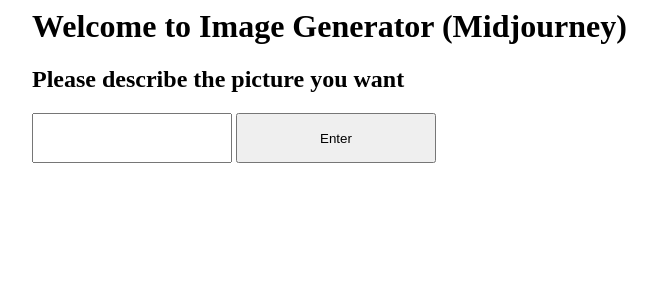
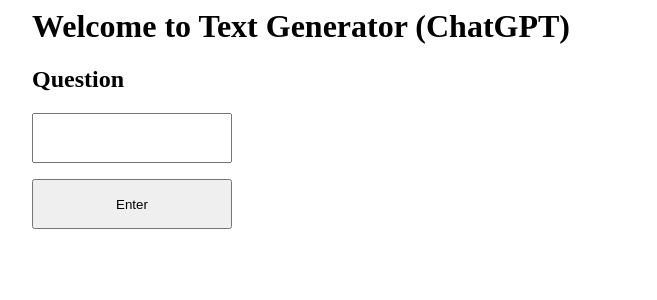
Before and after one commit to MAYIMENG/NTU-19, a Flask app: page /text_gpt in a window 1280 px wide. Shown: the top 300 px of the page, without its empty margins (292-949 px from the left). Run offline with Flask 3, Linux system fonts and the light colour scheme.

Commit message:
Update text_gpt.html

```diff
--- a/templates/text_gpt.html
+++ b/templates/text_gpt.html
@@ -6,10 +6,10 @@
 </style>
 
 <div class="container">
-<h1>Welcome to Image Generator (Midjourney)</h1>
-<form action="/image_result" method="post">
-        <h2>Please describe the picture you want </h2>
+<h1>Welcome to Text Generator (ChatGPT)</h1>
+<form action="/text_result" method="post">
+        <h2>Question </h2>
         <input type = "text" name="q" style="width:200px;height:50px;">
-        <input type = "submit" value="Enter" style="width:200px;height:50px;">
+        <p><input type = "submit" value="Enter" style="width:200px;height:50px;"></p>
 </form>
 </div>
```
